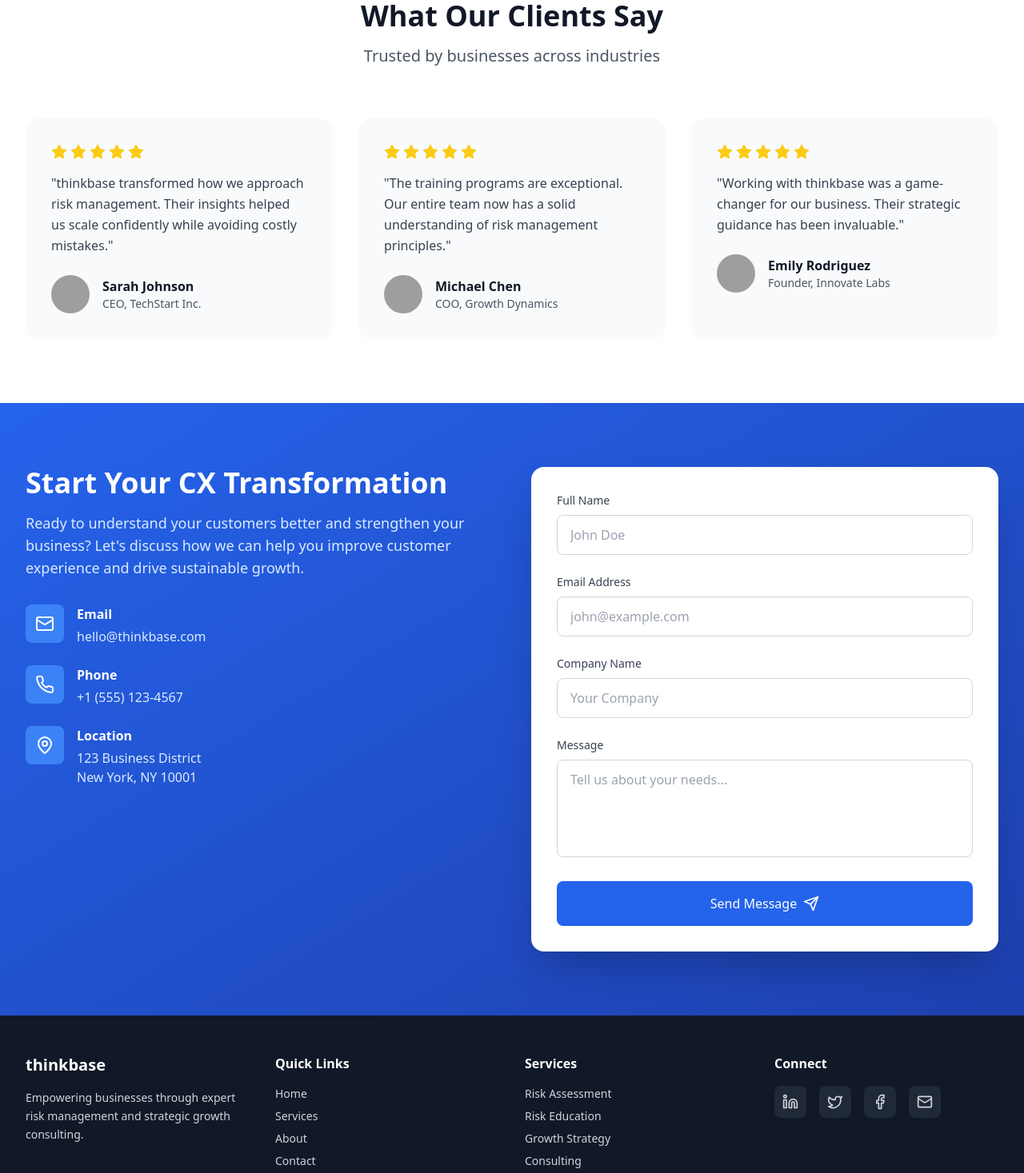
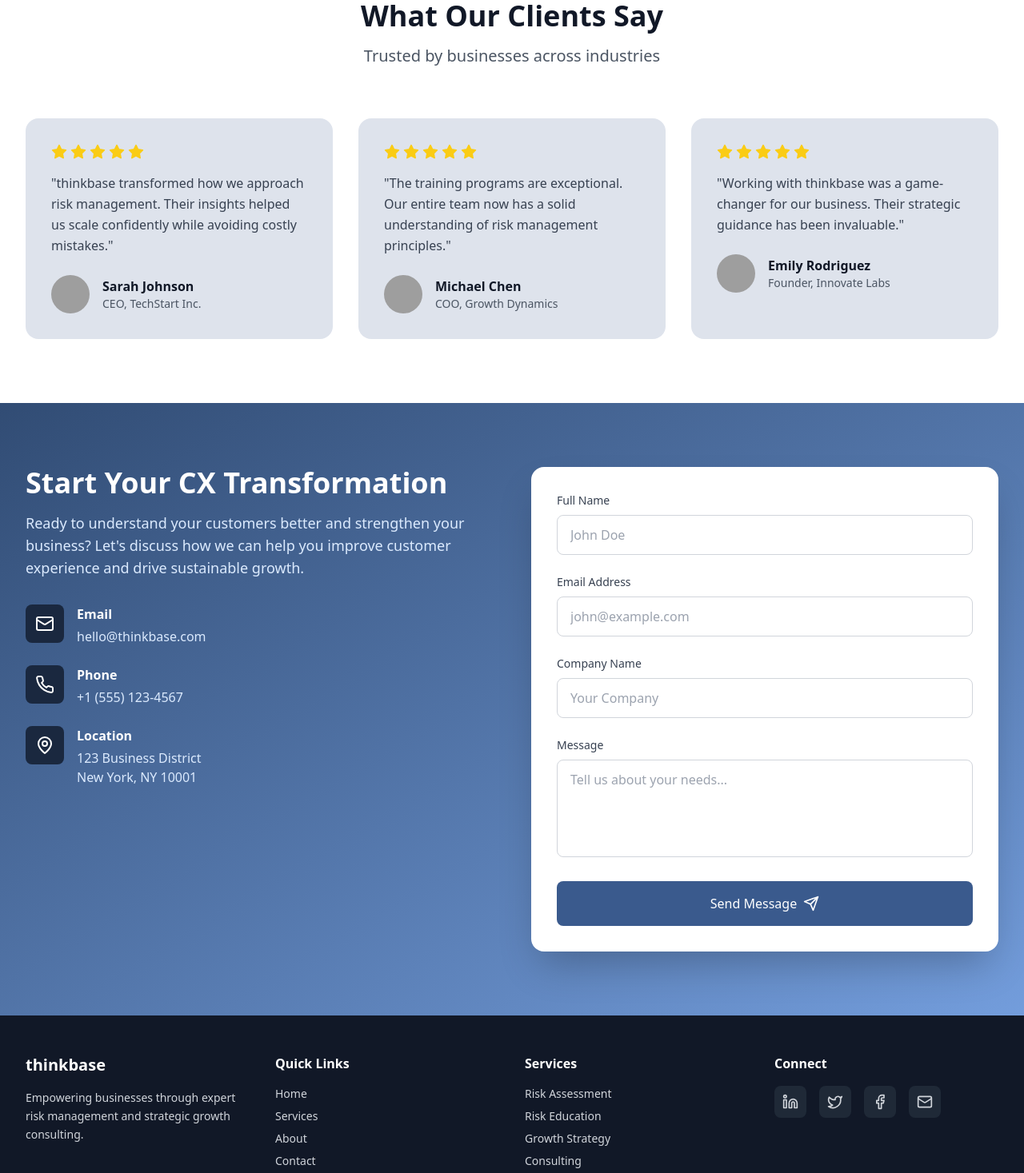
Before and after one commit to Mobolaji-bot/Thinkbase, a React (Vite) app: page / in a window 1280 px wide. Shown: the part 2753-4220 px from the top of the page at 80% size. Built offline with nearby package versions, Linux system fonts and the light colour scheme; grey boxes are pictures that could not be loaded.

Commit message:
Finished the website

```diff
--- a/src/components/Contact.tsx
+++ b/src/components/Contact.tsx
@@ -2,7 +2,7 @@ import { Mail, Phone, MapPin, Send } from 'lucide-react';
 
 export default function Contact() {
   return (
-    <section id="contact" className="py-20 bg-gradient-to-br from-blue-600 to-blue-800">
+    <section id="contact" className="py-20 bg-gradient-to-br from-[#314c74] to-[#739ddc]">
       <div className="max-w-7xl mx-auto px-4 sm:px-6 lg:px-8">
         <div className="grid lg:grid-cols-2 gap-12">
           <div className="text-white space-y-8">
@@ -16,7 +16,7 @@ export default function Contact() {
 
             <div className="space-y-6">
               <div className="flex items-start gap-4">
-                <div className="w-12 h-12 bg-blue-500 rounded-lg flex items-center justify-center flex-shrink-0">
+                <div className="w-12 h-12 bg-[#1a283f] rounded-lg flex items-center justify-center flex-shrink-0">
                   <Mail size={24} />
                 </div>
                 <div>
@@ -26,7 +26,7 @@ export default function Contact() {
               </div>
 
               <div className="flex items-start gap-4">
-                <div className="w-12 h-12 bg-blue-500 rounded-lg flex items-center justify-center flex-shrink-0">
+                <div className="w-12 h-12 bg-[#1a283f] rounded-lg flex items-center justify-center flex-shrink-0">
                   <Phone size={24} />
                 </div>
                 <div>
@@ -36,7 +36,7 @@ export default function Contact() {
               </div>
 
               <div className="flex items-start gap-4">
-                <div className="w-12 h-12 bg-blue-500 rounded-lg flex items-center justify-center flex-shrink-0">
+                <div className="w-12 h-12 bg-[#1a283f] rounded-lg flex items-center justify-center flex-shrink-0">
                   <MapPin size={24} />
                 </div>
                 <div>
@@ -99,7 +99,7 @@ export default function Contact() {
 
               <button
                 type="submit"
-                className="w-full bg-blue-600 text-white px-8 py-4 rounded-lg hover:bg-blue-700 transition-colors flex items-center justify-center gap-2 font-medium"
+                className="w-full bg-[#3a5a8d] text-white px-8 py-4 rounded-lg hover:bg-[#5988ce] transition-colors flex items-center justify-center gap-2 font-medium"
               >
                 Send Message
                 <Send size={20} />
--- a/src/components/Testimonials.tsx
+++ b/src/components/Testimonials.tsx
@@ -36,7 +36,7 @@ export default function Testimonials() {
           {testimonials.map((testimonial, index) => (
             <div
               key={index}
-              className="bg-gray-50 p-8 rounded-2xl hover:shadow-xl transition-shadow"
+              className="bg-[#dee3ec] p-8 rounded-2xl hover:shadow-xl transition-shadow"
             >
               <div className="flex gap-1 mb-4">
                 {[...Array(5)].map((_, i) => (
```
